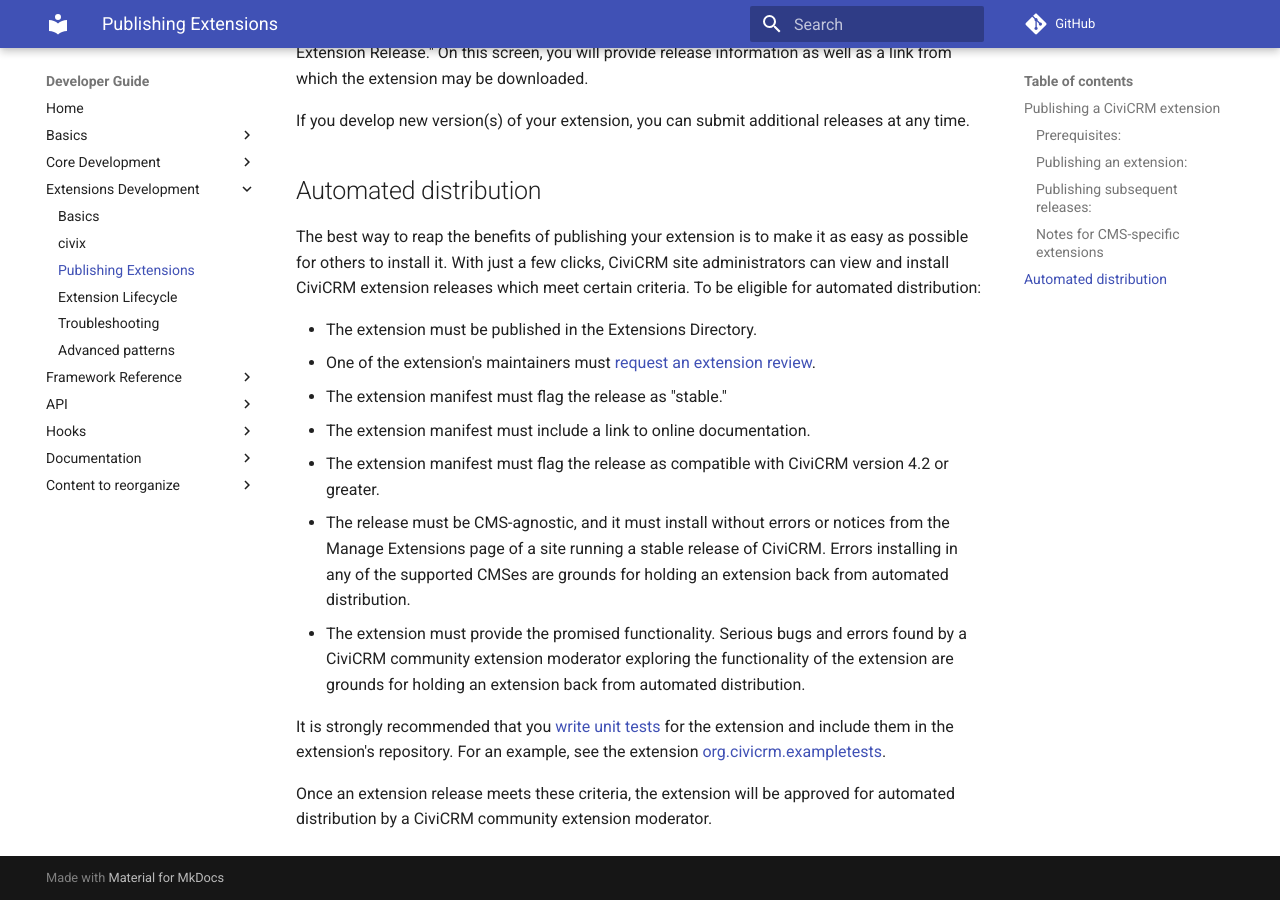
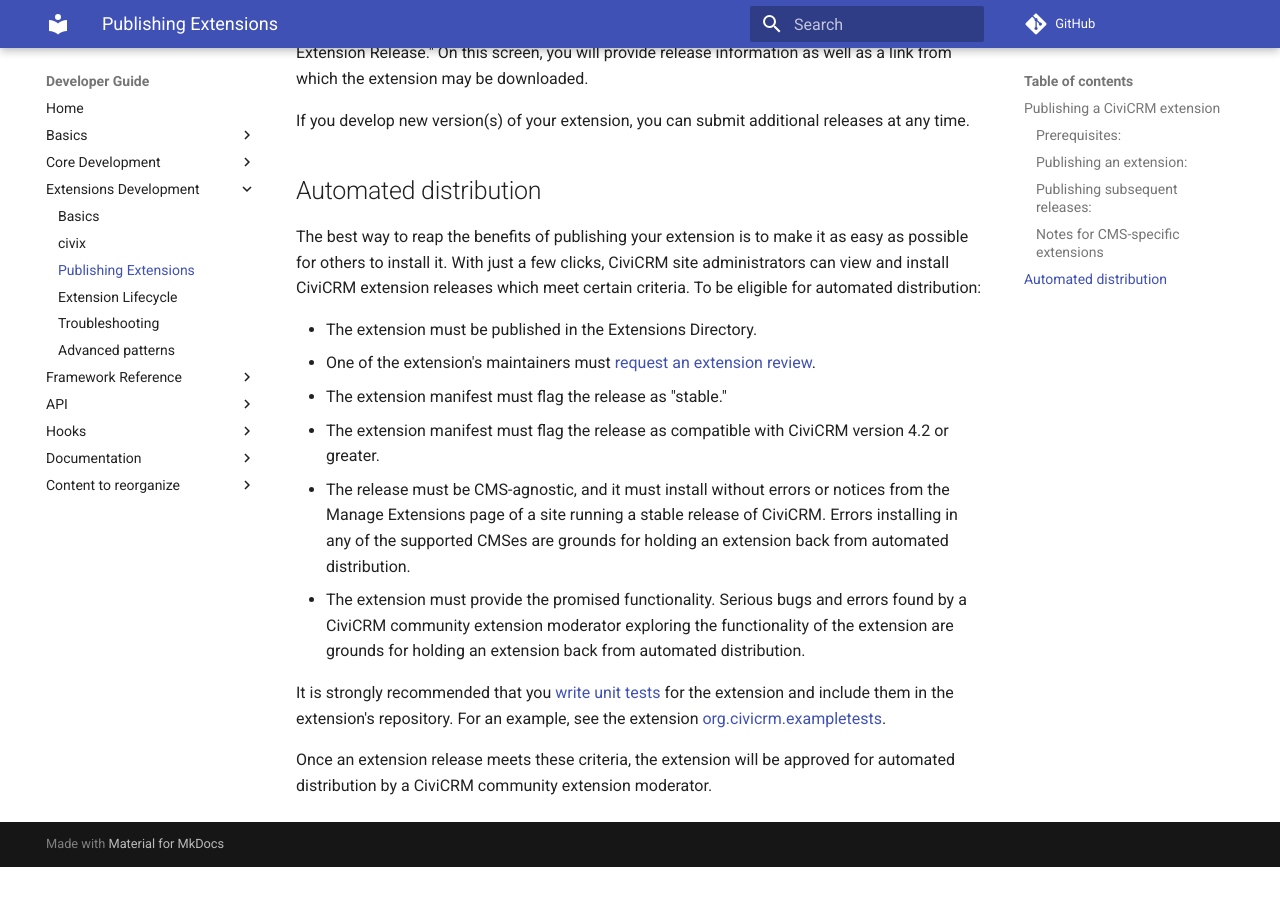
Before and after one commit to civicrm/civicrm-dev-docs, an MkDocs documentation site: the page built from docs/extensions/publish.md, in a window 1280 px wide and 900 px high, scrolled down 2265 px. Built offline with MkDocs 1.6.1 and Material for MkDocs 9.7.7, drawn with Linux system fonts in a browser that asks for light colours; comment, search, counter and statistics services are not loaded; old or Windows-style settings are respelled for this version of MkDocs; after the commit the page ends 3132 px from its top, so only the background shows below that.

Commit message:
Remove invalid (outdated?) requirement that extensions provide documentation.

```diff
--- a/docs/extensions/publish.md
+++ b/docs/extensions/publish.md
@@ -106,7 +106,6 @@
 -   The extension must be published in the Extensions Directory.
 -   One of the extension's maintainers must [request an extension review](https://issues.civicrm.org/jira/secure/CreateIssue!default.jspa?selectedProjectId=10400&issuetype=10000).
 -   The extension manifest must flag the release as "stable."
--   The extension manifest must include a link to online documentation.
 -   The extension manifest must flag the release as compatible with CiviCRM
     version 4.2 or greater.
 -   The release must be CMS-agnostic, and it must install without errors or
```
